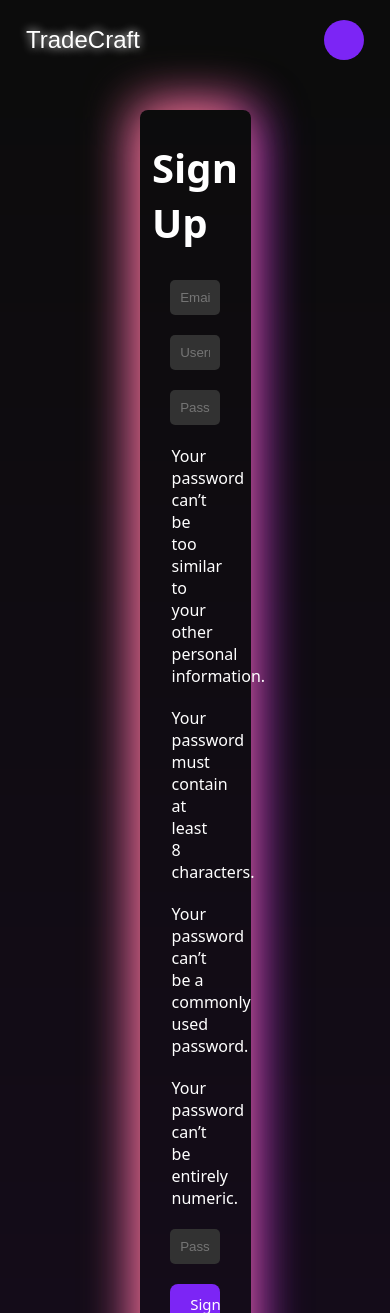
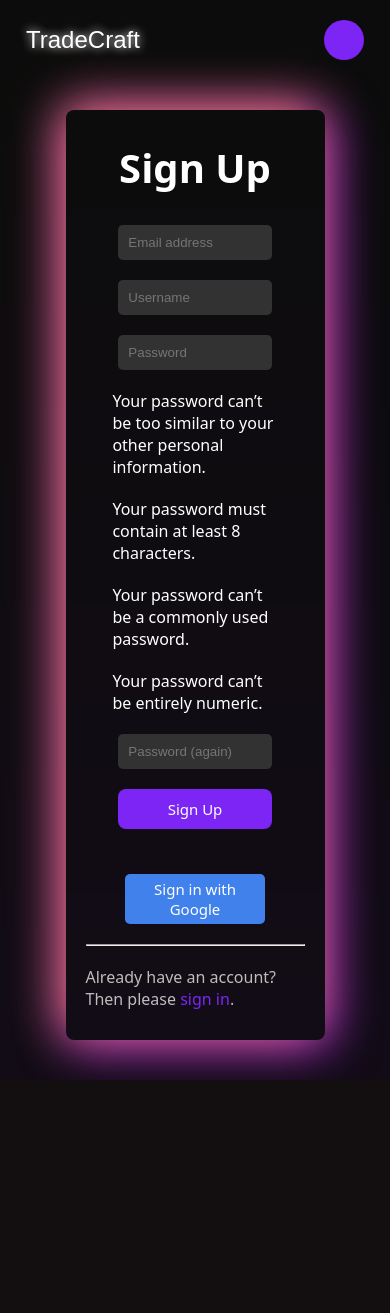
Before and after one commit to PiyushRaj-27/Stock-App, a Django app: page /accounts/signup/ in a window 390 px wide. Shown: the top 1313 px of the page. After the commit the page ends 1080 px from the top, so only its background shows below. Run offline with Django 5.2, Linux system fonts and the light colour scheme; some libraries are stand-ins or nearby versions; some web fonts are replaced.

Commit message:
made the signup and login page responsive

```diff
--- a/stockapp/static/css/account/signup.css
+++ b/stockapp/static/css/account/signup.css
@@ -155,3 +155,15 @@
 .signInWithGoogle{
     width: 70%;
 }
+
+@media screen and (max-width: 1000px) {
+    .signup_card{
+        width: 50%;
+    }
+}
+
+@media screen and (max-width: 650px) {
+    .signup_card{
+        width: 70%;
+    }
+}
```
Also changed, not shown: stockapp/static/css/account/login.css (+12 -0 lines).
